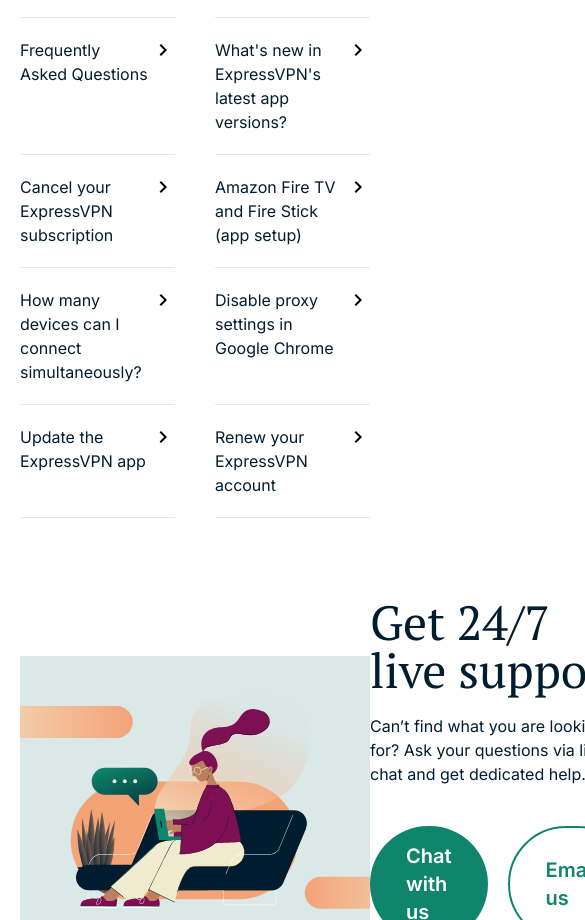
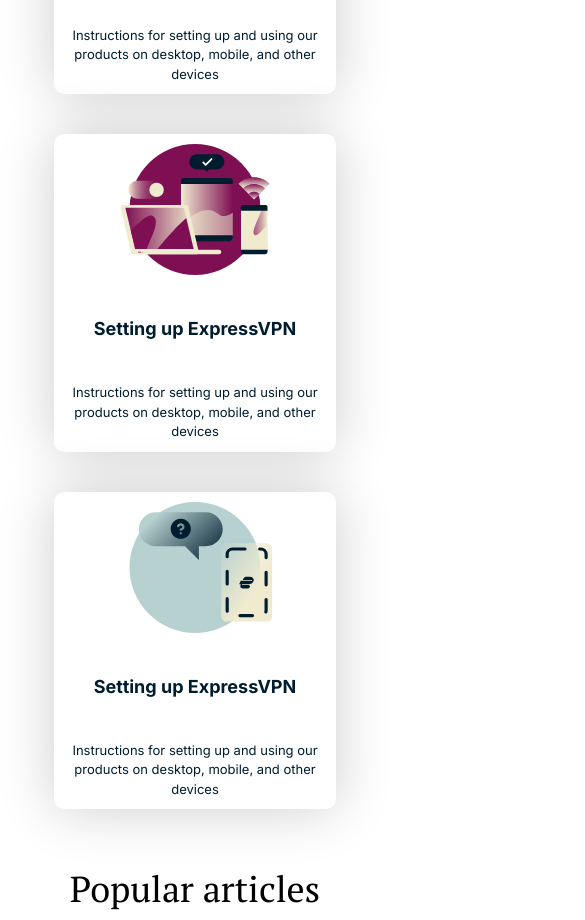
Before and after one commit to HiZeek/expressvpn, a Next.js app: page /support in a window 390 px wide. Shown: the part 1080-2000 px from the top of the page, 585 px wide, since content can reach past the window. Built offline with nearby package versions, Linux system fonts and the light colour scheme.

Commit message:
responsiveness support page

```diff
--- a/components/SupportOptions.tsx
+++ b/components/SupportOptions.tsx
@@ -3,7 +3,7 @@
 
 const SupportOptions = (props: any) => {
     return (
-      <Link href='#' className="bg-white w-[282px] p-[10px] rounded-[32px] hover-shadow hover:-translate-y-2 duration-300">
+      <Link href='#' className="bg-white w-[282px] p-[10px] rounded-[10px] md:rounded-[32px] hover-shadow hover:-translate-y-2 duration-300">
         <Image src={props.img} width={262} height={131} alt='images' className="mb-10" />
         <p className="font-bold text-lg text-mainColor text-center mb-10">{props.title}</p>
         <p className="text-[13px] text-mainColor text-center">{props.text}</p>
--- a/pages/support/index.tsx
+++ b/pages/support/index.tsx
@@ -27,10 +27,10 @@
         <div className="support-banner">
           <Container className="py-20 px-5">
             <div className="flex flex-col items-center">
-              <h1 className="text-white text-6xl mb-[30px] font-medium">
+              <h1 className="text-white text-center text-[42px] md:text-6xl mb-[30px] font-medium">
                 ExpressVPN Support
               </h1>
-              <div className="w-[570px] h-[60px] bg-white flex items-center px-3 rounded-lg">
+              <div className="w-[300px] min-[425px]:w-[380px] md:w-[570px] h-[60px] bg-white flex items-center px-3 rounded-lg">
                 <input
                   type="text"
                   placeholder="Search the ExpressVPN Support Center"
@@ -42,7 +42,7 @@
           </Container>
         </div>
         <Container className="pt-20 pb-10 px-5">
-          <div className="grid grid-cols-4 max-w-[1200px] m-auto">
+          <div className="grid grid-cols-1 justify-items-center md:grid-cols-2 gap-y-10  min-[1200px]:grid-cols-4 max-w-[1200px] m-auto">
             <SupportOptions
               img="/assets/setup-expressvpn.svg"
               title="Setting up ExpressVPN"
@@ -66,8 +66,8 @@
           </div>
         </Container>
         <Container className="pt-5 pb-20 px-5">
-          <h2 className="text-5xl text-center">Popular articles</h2>
-          <div className="grid grid-cols-2 gap-x-10 gap-y-5 pt-20 pb-10">
+          <h2 className="text-4xl md:text-5xl text-center">Popular articles</h2>
+          <div className="grid grid-cols-1 md:grid-cols-2 gap-x-10 gap-y-5 pt-20 pb-10">
             <Articles title="Find your ExpressVPN activation code" />
             <Articles title="Windows 7 and above (app setup)" />
             <Articles title="Frequently Asked Questions" />
@@ -79,7 +79,7 @@
             <Articles title="Update the ExpressVPN app" />
             <Articles title="Renew your ExpressVPN account" />
           </div>
-          <div className="pt-10 flex justify-between items-center">
+          <div className="pt-10 flex flex-col-reverse lg:flex-row justify-between items-center lg:gap-x-10">
             <Image
               src="/assets/support.svg"
               width={542}
@@ -94,21 +94,21 @@
                 Can’t find what you are looking for? Ask your questions via live
                 chat and get dedicated help.
               </p>
-              <div className="flex mt-10 mb-5 space-x-5">
+              <div className="grid md:flex mt-10 mb-5 gap-x-5">
                 <Link
-                  className="flex items-center bg-greenColor hover:bg-yellowColor rounded-full text-white hover:text-mainColor duration-300 py-4 px-9 text-xl font-semibold mb-5"
+                  className="text-center bg-greenColor hover:bg-yellowColor rounded-full text-white hover:text-mainColor duration-300 py-4 px-9 text-xl font-semibold mb-5"
                   href="#"
                 >
                   Chat with us
                 </Link>
                 <Link
-                  className="flex items-center text-greenColor border-2 border-greenColor hover:bg-yellowColor hover:border-yellowColor rounded-full hover:text-mainColor duration-300 py-4 px-9 text-xl font-semibold mb-5"
+                  className="text-center text-greenColor border-2 border-greenColor hover:bg-yellowColor hover:border-yellowColor rounded-full hover:text-mainColor duration-300 py-4 px-9 text-xl font-semibold mb-5"
                   href="#"
                 >
                   Email us
                 </Link>
               </div>
-              <p className="text-mainColor text-base">
+              <p className="mb-10 lg:mb-0 text-mainColor text-base">
                 ExpressVPN’s top-rated agents are here to help.
               </p>
             </div>
```
